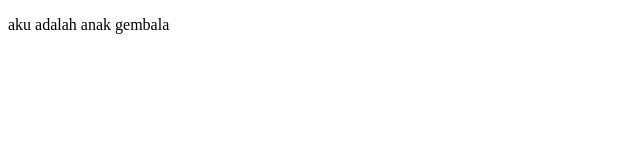
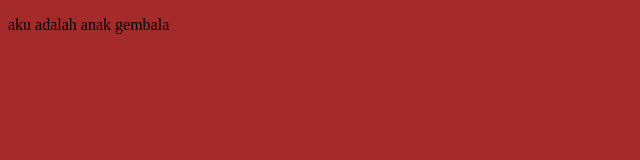
Before and after one commit to ahmadbintang74/latihan-git, a plain HTML site: page index.html in a window 1280 px wide. Shown: the whole page, without its empty margins (0-640 px from the left). Drawn offline with Linux system fonts and the light colour scheme.

Commit message:
menambahkan index.css

```diff
--- /dev/null
+++ b/index.css
@@ -0,0 +1,4 @@
+body {
+    background-color: brown;
+
+}
--- a/index.html
+++ b/index.html
@@ -4,6 +4,7 @@
     <meta charset="UTF-8">
     <meta name="viewport" content="width=device-width, initial-scale=1.0">
     <title>INDEX</title>
+    <link rel="stylesheet" href="index.css">
 </head>
 <body>
     <p>aku adalah anak gembala</p>
```
